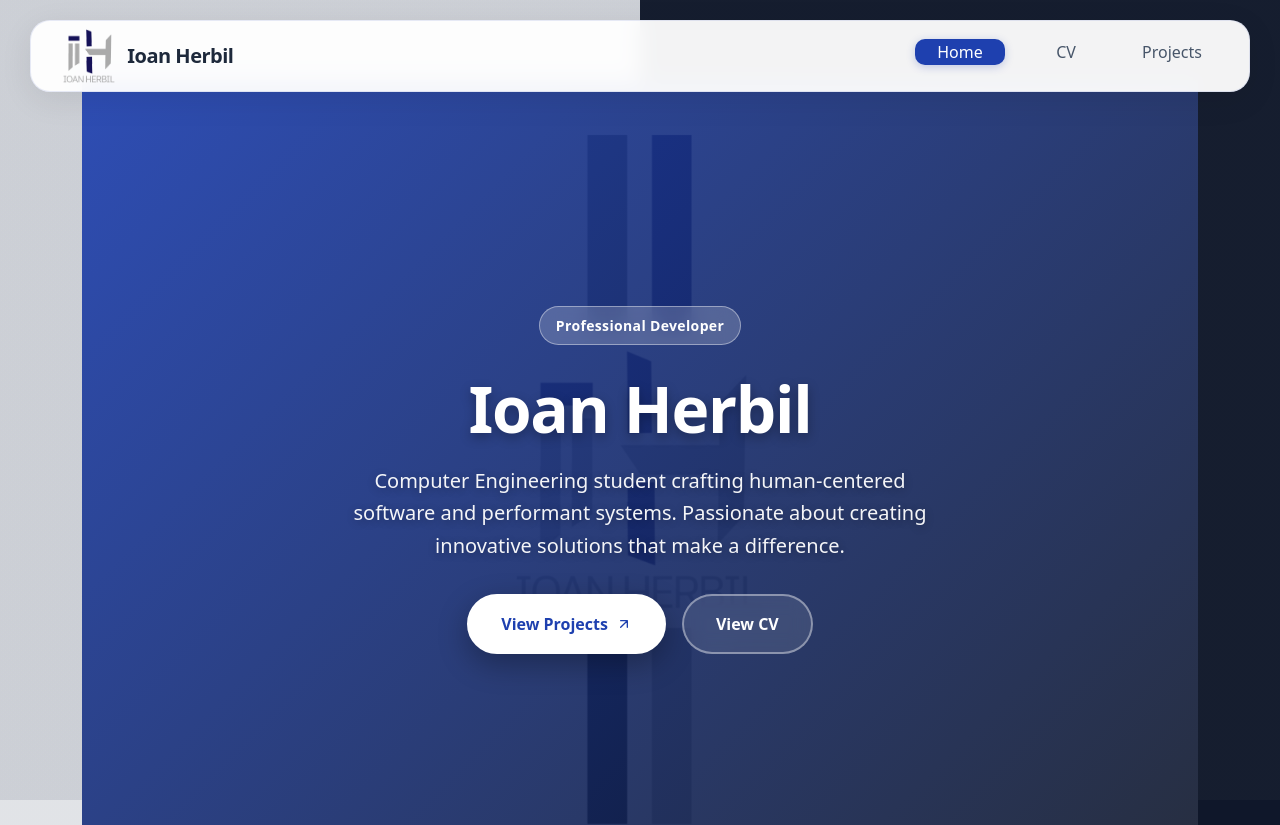
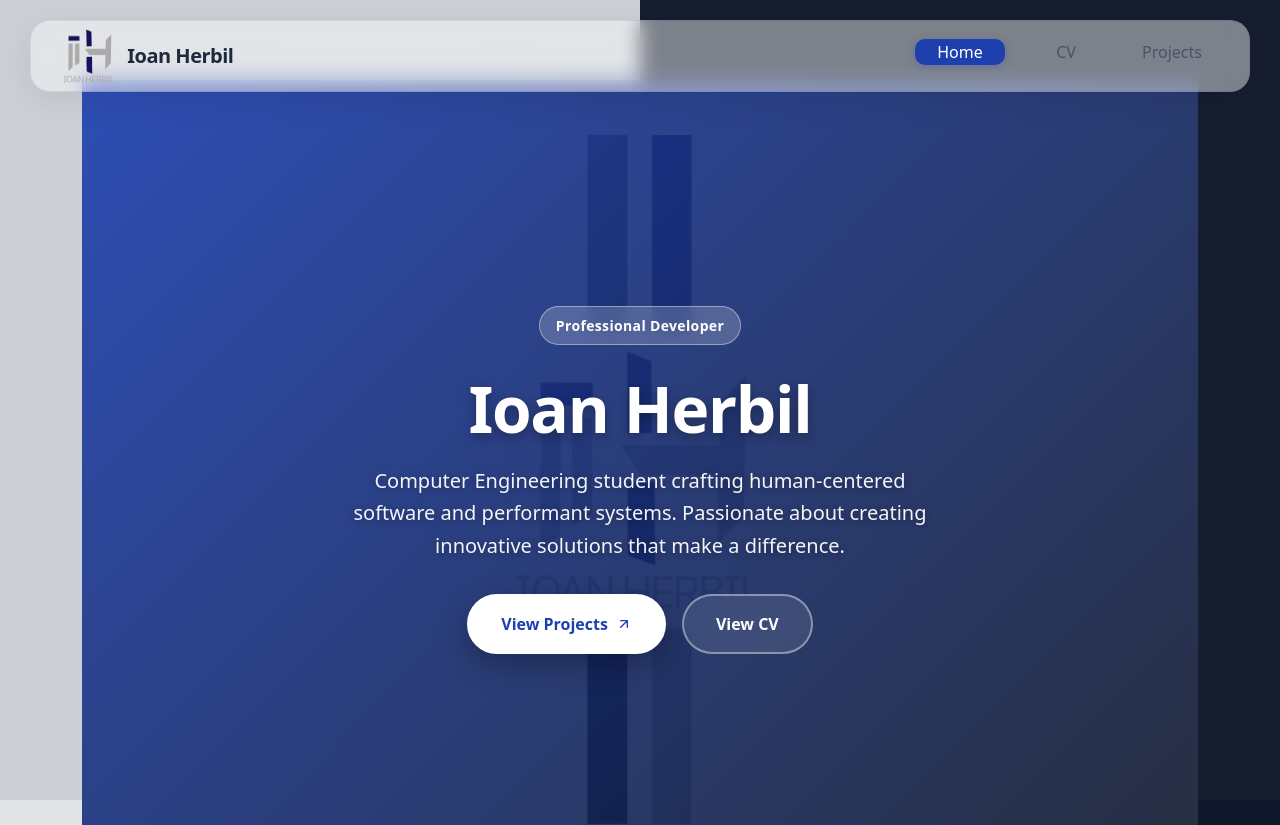
Before and after one commit to IonutzHerbil/My-Website, a React (Vite) app: page / in a window 1280 px wide. Shown: the top 825 px of the page. Built offline with nearby package versions, Linux system fonts and the light colour scheme.

Commit message:
transparent

```diff
--- a/src/styles/Navbar.css
+++ b/src/styles/Navbar.css
@@ -5,7 +5,7 @@
   transform: translateX(-50%);
   width: calc(100% - 60px);
   max-width: 1400px;
-  background: rgba(255, 255, 255, 0.95);
+  background: rgba(255, 255, 255, 0.445);
   backdrop-filter: blur(10px);
   z-index: 1000;
   transition: all 0.3s ease;
```
